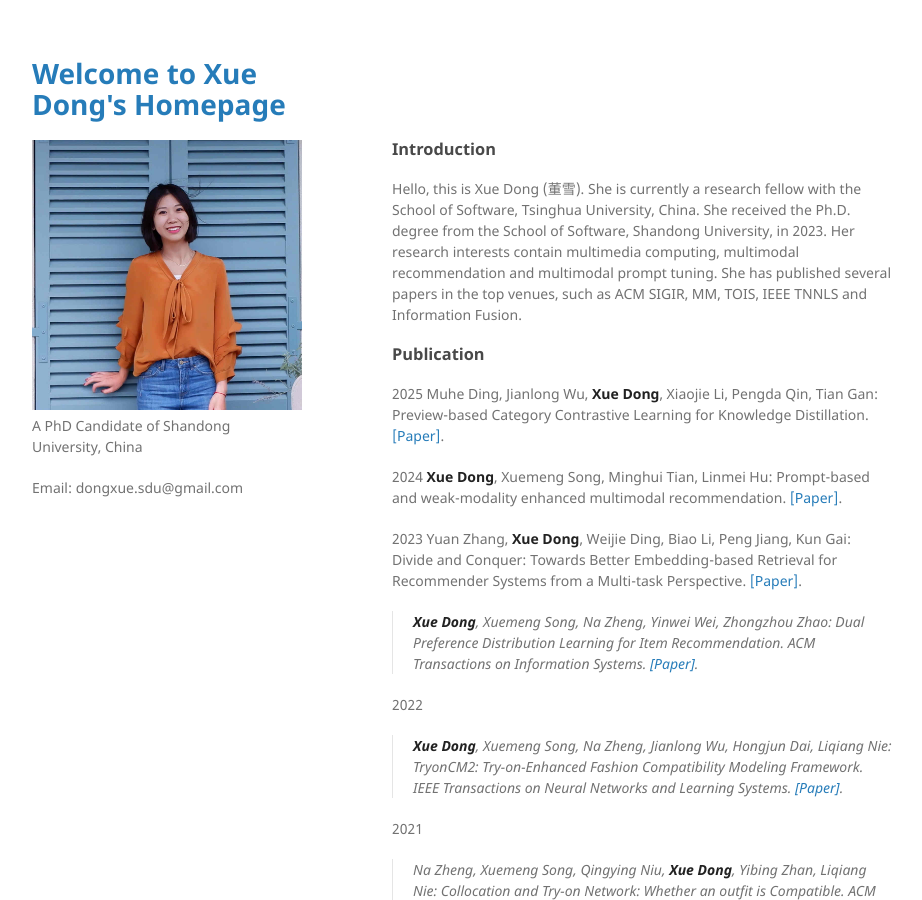
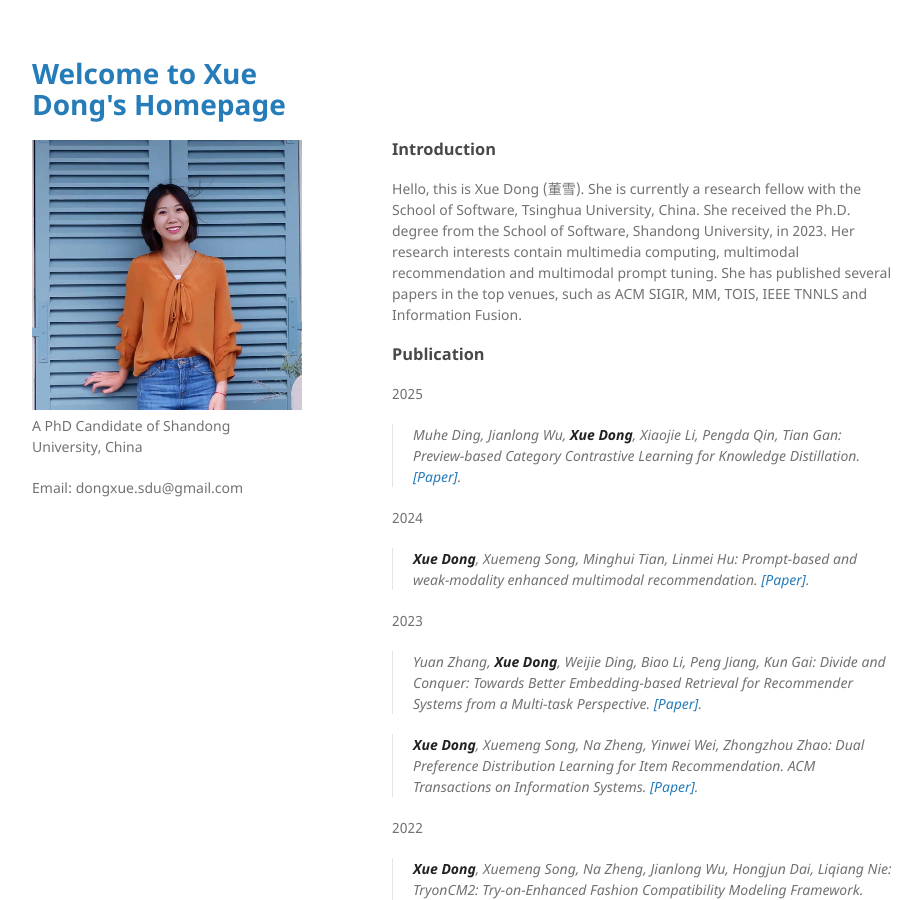
Before and after one commit to hello-dx/hello-dx.github.io, a Jekyll site: the page built from index.md, in a window 1280 px wide and 900 px high. Shown: the whole window, without its empty margins (178-1100 px from the left). Built offline with Jekyll 4.4.1, drawn with Linux system fonts in a browser that asks for light colours.

```diff
--- a/index.md
+++ b/index.md
@@ -12,13 +12,13 @@ Hello, this is Xue Dong (董雪). She is currently a research fellow with the Sc
 
 ### Publication
 2025
-Muhe Ding, Jianlong Wu, **Xue Dong**, Xiaojie Li, Pengda Qin, Tian Gan: Preview-based Category Contrastive Learning for Knowledge Distillation. [[Paper]](https://ieeexplore.ieee.org/document/10880570).
+>Muhe Ding, Jianlong Wu, **Xue Dong**, Xiaojie Li, Pengda Qin, Tian Gan: Preview-based Category Contrastive Learning for Knowledge Distillation. [[Paper]](https://ieeexplore.ieee.org/document/10880570).
 
 2024
-**Xue Dong**, Xuemeng Song, Minghui Tian, Linmei Hu: Prompt-based and weak-modality enhanced multimodal recommendation. [[Paper]](https://www.sciencedirect.com/science/article/abs/pii/S1566253523003056).
+>**Xue Dong**, Xuemeng Song, Minghui Tian, Linmei Hu: Prompt-based and weak-modality enhanced multimodal recommendation. [[Paper]](https://www.sciencedirect.com/science/article/abs/pii/S1566253523003056).
 
 2023
-Yuan Zhang, **Xue Dong**, Weijie Ding, Biao Li, Peng Jiang, Kun Gai: Divide and Conquer: Towards Better Embedding-based Retrieval for Recommender Systems from a Multi-task Perspective. [[Paper]](https://dl.acm.org/doi/10.1145/3543873.3584629).
+>Yuan Zhang, **Xue Dong**, Weijie Ding, Biao Li, Peng Jiang, Kun Gai: Divide and Conquer: Towards Better Embedding-based Retrieval for Recommender Systems from a Multi-task Perspective. [[Paper]](https://dl.acm.org/doi/10.1145/3543873.3584629).
 
 >**Xue Dong**, Xuemeng Song, Na Zheng, Yinwei Wei, Zhongzhou Zhao: Dual Preference Distribution Learning for Item Recommendation. ACM Transactions on Information Systems. [[Paper]](https://dl.acm.org/doi/10.1145/3565798).
 
```
